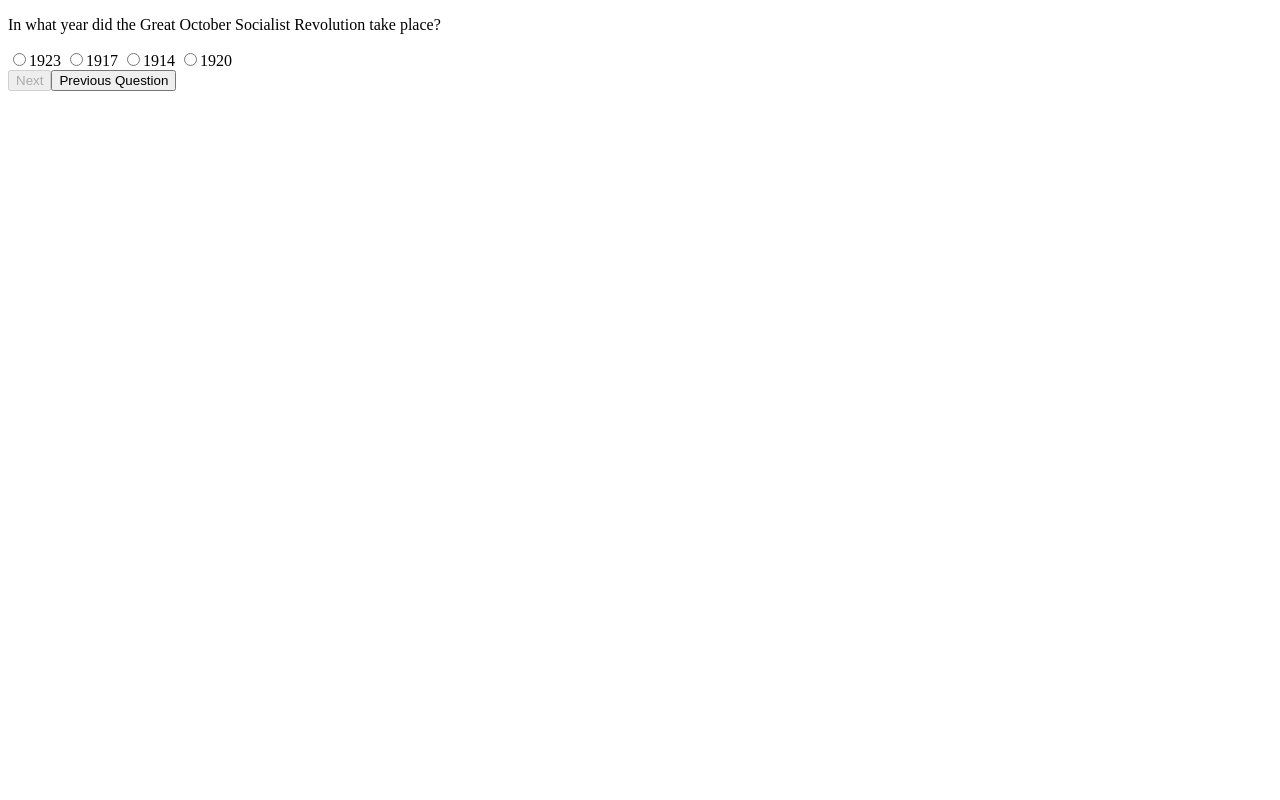
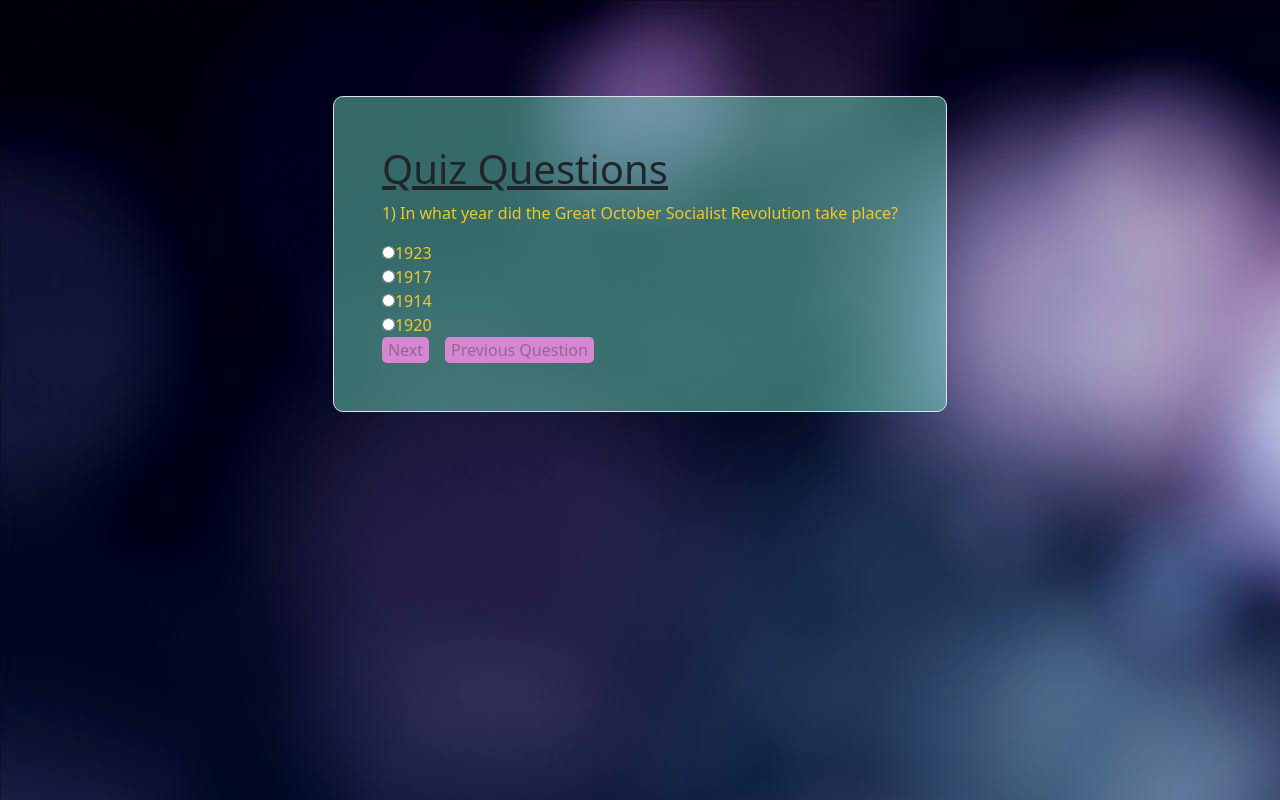
Before and after one commit to Tayyabakhatri/quiz-application-Tayyabakhatri, a plain HTML site: page index.html in a window 1280 px wide. Drawn offline with nearby package versions, Linux system fonts and the light colour scheme.

Commit message:
modified

```diff
--- a/app.js
+++ b/app.js
@@ -6,7 +6,7 @@ var quizQuestion = [
         option2: 1917,
         option3: 1914,
         option4: 1920,
-        correct:1923
+        correct: 1923
     },
     {
         question: " What is the largest lake in the world?",
@@ -15,7 +15,7 @@ var quizQuestion = [
         option2: "Baikal",
         option3: "Lake Superior",
         option4: "Ontari",
-        correct:"Baikal"
+        correct: "Baikal"
     }, {
         question: "Which planet in the solar system is known as the “Red Planet”?",
 
@@ -23,7 +23,7 @@ var quizQuestion = [
         option2: "Earth",
         option3: "Mars",
         option4: "Jupiter",
-        correct:"Mars"
+        correct: "Mars"
     }, {
         question: "Which country hosted the 2024 FIFA U-20 Women's World Cup?",
 
@@ -31,7 +31,7 @@ var quizQuestion = [
         option2: "Nigeria",
         option3: "Colombia",
         option4: "Japan",
-        correct:"Colombia"
+        correct: "Colombia"
     },
     {
         question: "What significant new feature did Apple announce in their June 2024 WWDC?",
@@ -40,7 +40,7 @@ var quizQuestion = [
         option2: "Quantum computing chip",
         option3: "Mind-controlled interface",
         option4: "Apple Car prototype",
-        correct:"Quantum computing chip"
+        correct: "Quantum computing chip"
     },
     {
         question: "What is the chemical symbol for Gold?",
@@ -49,37 +49,56 @@ var quizQuestion = [
         option2: "Au",
         option3: "Ag",
         option4: "Go",
-        correct:"Au"
+        correct: "Au"
     }
 ]
-var score=0
+var score = 0
 var count = 0
 var options = document.getElementsByName("option")
 var nextBtn = document.getElementById("btn")
+
 var previousBtn = document.getElementById("previousBtn")
 var questionDiv = document.getElementById("question-div")
+var playAgain = document.getElementById("playAgain")
+nextBtn.addEventListener('click', function () {
+    showOptions()
+    previousBtn.disabled = false
+    for (var i = 0; i < options.length; i++) {
+        if (options[i].checked) {
+            if (options[i].value == quizQuestion[count].correct) {
+                score++
+            }
+        }
+
+    }
+})
+
+
+
+
 function showOptions() {
-    // console.log(count);
-
     if (!quizQuestion[count]) {
         questionDiv.innerHTML = `Quiz completed ${score}`
         nextBtn.style.display = "none"
-        previousBtn.style.display="none"
-
+        previousBtn.style.display = "none"
+        playAgain.style.display = "block"
     } else {
         btn.disabled = true
-        questionDiv.innerHTML = `<p>${quizQuestion[count].question}</p>
-        <label>
-        <input type="radio" name ="option" value="${quizQuestion[count].option1}">${quizQuestion[count].option1}
+        questionDiv.innerHTML = `<p class="text">${count+1+") "}${quizQuestion[count].question}</p>
+        <label class="text">
+        <input type="radio" name ="option"  value="${quizQuestion[count].option1}">${quizQuestion[count].option1}
         </label>
-        <label>
-        <input type="radio" name ="option" value="${quizQuestion[count].option2}">${quizQuestion[count].option2}
+        <br>
+        <label  class="text">
+        <input type="radio" name ="option"  value="${quizQuestion[count].option2}">${quizQuestion[count].option2}
         </label>
-        <label>
-        <input type="radio" name ="option" value="${quizQuestion[count].option3}">${quizQuestion[count].option3}
+         <br>
+        <label  class="text">
+        <input type="radio" name ="option"  value="${quizQuestion[count].option3}">${quizQuestion[count].option3}
         </label>
-        <label>
-        <input type="radio" name ="option" value="${quizQuestion[count].option4}">${quizQuestion[count].option4}
+         <br>
+        <label  class="text">
+        <input type="radio" name ="option"  value="${quizQuestion[count].option4}">${quizQuestion[count].option4}
         </label>`
         count++;
         for (var i = 0; i < options.length; i++) {
@@ -97,19 +116,7 @@ function showOptions() {
 
 }
 showOptions()
-nextBtn.addEventListener('click', function () {
-    showOptions()
-    previousBtn.style.display = "block"
-    for(var i = 0 ; i < options.length; i++){
-        if(options[i].checked){
-            if(options[i].value===quizQuestion[count].correct){
-                score++
-            }
-        }
-    }
 
-
-})
 
 previousBtn.addEventListener('click', function () {
     console.log(count)
@@ -119,3 +126,11 @@ previousBtn.addEventListener('click', function () {
     }
     showOptions()
 })
+playAgain.addEventListener('click',function(){
+    count=0
+    playAgain.style.display="none"
+    showOptions()
+     nextBtn.style.display = "block"
+        previousBtn.style.display = "block"
+
+})
--- a/index.html
+++ b/index.html
@@ -4,14 +4,28 @@
 <head>
     <meta charset="UTF-8">
     <meta name="viewport" content="width=device-width, initial-scale=1.0">
+    <link href="https://cdn.jsdelivr.net/npm/bootstrap@5.0.2/dist/css/bootstrap.min.css" rel="stylesheet"
+        integrity="sha384-EVSTQN3/azprG1Anm3QDgpJLIm9Nao0Yz1ztcQTwFspd3yD65VohhpuuCOmLASjC" crossorigin="anonymous">
+    <script src="https://cdn.jsdelivr.net/npm/bootstrap@5.0.2/dist/js/bootstrap.bundle.min.js"
+        integrity="sha384-MrcW6ZMFYlzcLA8Nl+NtUVF0sA7MsXsP1UyJoMp4YLEuNSfAP+JcXn/tWtIaxVXM"
+        crossorigin="anonymous"></script>
+        <link rel="stylesheet" href="style.css">
     <title>Document</title>
+
+
 </head>
 
 <body>
-    <div id="question-div"></div>
-    <div style="display: flex;">
-        <button id="btn" disabled >Next</button>
-        <button id="previousBtn">Previous Question</button>
+    <div class="container d-flex justify-content-center align-items-center  mt-5 ">
+        <div class="border  p-5 mt-5 bor" id="inner-div">
+            <h1 class="text-decoration-underline">Quiz Questions</h1>
+            <div id="question-div"></div>
+            <div class="d-flex gap-3">
+                <button id="btn" disabled >Next</button>
+                <button id="previousBtn" disabled>Previous Question</button>
+                <button id="playAgain" style="display: none;">Play Again</button>
+            </div>
+        </div>
     </div>
 
     <script src="app.js"></script>
--- /dev/null
+++ b/style.css
@@ -0,0 +1,19 @@
+body{
+    background-image: url(images/pexels-pixabay-220118.jpg);
+    background-repeat: no-repeat;
+}
+
+#btn, #previousBtn,#playAgain{
+    background-color: #d687d2;
+    border: none;
+    border-radius: 5px;
+
+}
+#inner-div{
+    background-color: rgba(127, 255, 212, 0.411);
+    border-radius: 10px;
+}
+.text{
+    color:#f0c82d;
+
+}
```
Also changed, not shown: images/pexels-pixabay-220118.jpg (added).
